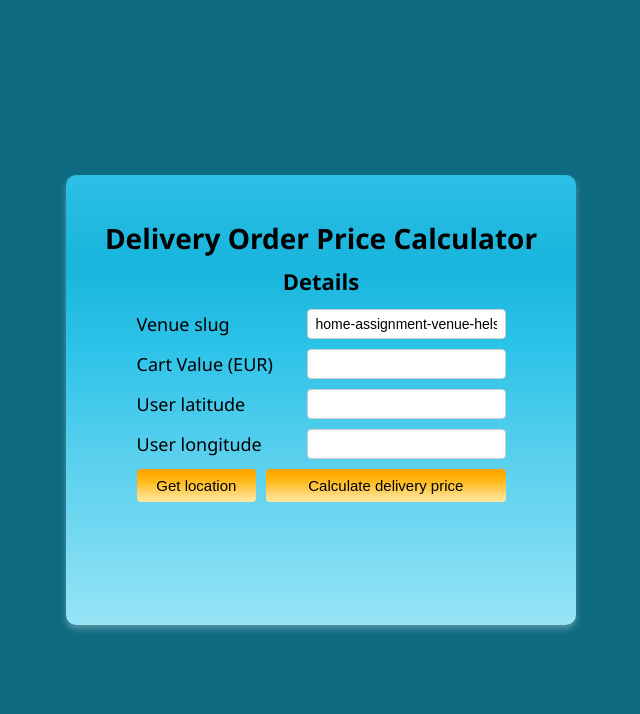
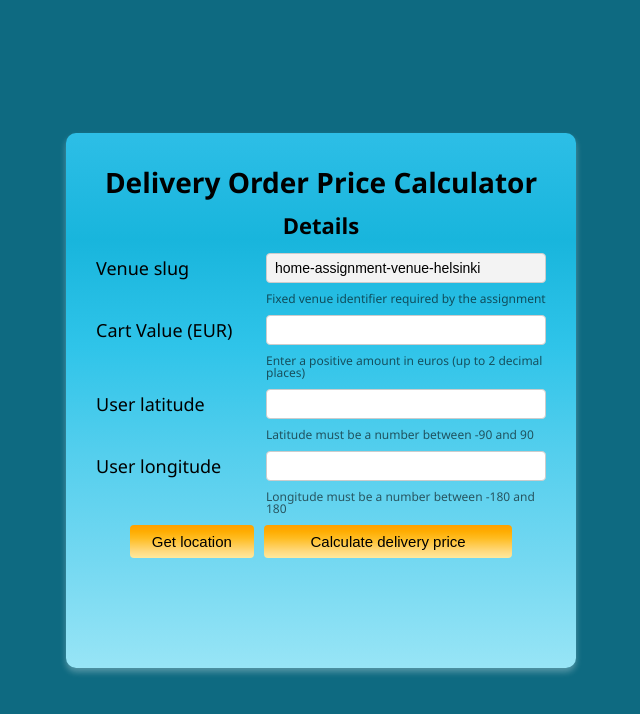
Before and after one commit to SimosTigkas/Delivery-Order-Price-Calculator, a React (Vite) app in the folder dopc/: page / in a window 1280 px wide. Shown: the top 714 px of the page, without its empty margins (319-959 px from the left). Built offline with nearby package versions, Linux system fonts and the light colour scheme.

Commit message:
added a small hint under the inputs

```diff
--- a/dopc/src/App.tsx
+++ b/dopc/src/App.tsx
@@ -58,18 +58,20 @@ export function App() {
   const handleCartValueChange = (value: string) => {
     if (!/^\d*\.?\d{0,2}$/.test(value)) return;
     setCartValue(value);
-    if (validateField("cartValue", value))
+    const error = validateField("cartValue", value);
+    setErrors((prev) => ({ ...prev, cartValue: validateField("cartValue", value) }));
+    if (error)
       setResult(null);
-    setErrors((prev) => ({ ...prev, cartValue: validateField("cartValue", value) }));
   };
 
   const handleCoordinateChange = (field: "userLat" | "userLong", value: string) => {
     if (!/^-?\d*\.?\d*$/.test(value)) return;
     if (field === "userLat") setUserLat(value);
     else setUserLong(value);
-    if (validateField(field, value))
+    const error = validateField(field, value);
+    setErrors((prev) => ({ ...prev, [field]: validateField(field, value) }));
+    if (error)
       setResult(null);
-    setErrors((prev) => ({ ...prev, [field]: validateField(field, value) }));
   };
 
   async function fetchVenueDetails(): Promise<VenueData> {
@@ -213,19 +215,23 @@ export function App() {
     <div className="inputs">
         <div className="input-group">
           <label htmlFor="venueSlug">Venue slug</label>
-          <input type="text" data-testid="venueSlug" id="venueSlug" value="home-assignment-venue-helsinki" readOnly/>
+          <input type="text" data-testid="venueSlug" id="venueSlug" value="home-assignment-venue-helsinki" readOnly aria-describedby="venueSlug-hint"/>
+          <small id="venueSlug-hint">Fixed venue identifier required by the assignment</small>
         </div>
         <div className="input-group">
           <label htmlFor="cartValue">Cart Value (EUR)</label>
-          <input type="text" inputMode="decimal" data-testid="cartValue" id="cartValue" value={cartValue} aria-invalid={!!errors.cartValue} aria-describedby={errors.cartValue ? "cartValue-error" : undefined} onChange={e => handleCartValueChange(e.target.value)} />
+          <input type="text" inputMode="decimal" data-testid="cartValue" id="cartValue" value={cartValue} aria-invalid={!!errors.cartValue} aria-describedby={errors.cartValue ? "cartValue-hint cartValue-error" : "cartValue-hint"} onChange={e => handleCartValueChange(e.target.value)} />
+          <small id="cartValue-hint">Enter a positive amount in euros (up to 2 decimal places)</small>
         </div>
         <div className="input-group">
           <label htmlFor="userLatitude">User latitude </label>
-          <input type="text" inputMode="decimal" data-testid="userLatitude" id="userLatitude" value={userLat} aria-invalid={!!errors.userLat} aria-describedby={errors.userLat ? "userLat-error" : undefined} onChange={e => handleCoordinateChange("userLat", e.target.value)} />
+          <input type="text" inputMode="decimal" data-testid="userLatitude" id="userLatitude" value={userLat} aria-invalid={!!errors.userLat} aria-describedby={errors.userLat ? "userLat-hint userLat-error" : "userLat-hint"} onChange={e => handleCoordinateChange("userLat", e.target.value)} />
+          <small id="userLat-hint">Latitude must be a number between -90 and 90</small>
         </div>
         <div className="input-group">
           <label htmlFor="userLongitude">User longitude </label>
-          <input type="text" inputMode="decimal" data-testid="userLongitude" id="userLongitude" value={userLong} aria-invalid={!!errors.userLong} aria-describedby={errors.userLong ? "userLong-error" : undefined} onChange={e => handleCoordinateChange("userLong", e.target.value)} />
+          <input type="text" inputMode="decimal" data-testid="userLongitude" id="userLongitude" value={userLong} aria-invalid={!!errors.userLong} aria-describedby={errors.userLong ? "userLong-hint userLong-error" : "userLong-hint"} onChange={e => handleCoordinateChange("userLong", e.target.value)} />
+          <small id="userLong-hint">Longitude must be a number between -180 and 180</small>
         </div>
         <div className="button-group">
           <button data-testid="getUserLocation" onClick={getUserLocation} disabled={isGettingLocation || isAnimating} aria-busy={isGettingLocation} aria-label={isGettingLocation ? "Getting user location" : "Get location"}>{isGettingLocation ? (<><Spinner /></>) : ("Get location")}</button>
--- a/dopc/src/index.css
+++ b/dopc/src/index.css
@@ -75,10 +75,25 @@ label {
     box-sizing: border-box;
 }
 
+.input-group input[readonly] {
+    background-color: #f3f3f3;
+    cursor: not-allowed;
+}
+
+
 .input-group input:focus {
     outline: none;
     border-color: orange;
 }
+
+.input-group small {
+    grid-column: 2;
+    font-size: 12px;
+    color: rgba(0, 0, 0, 0.7);
+    line-height: 1;
+    opacity: 0.85;
+}
+
 
 button {
     padding: 8px 18px;
@@ -103,10 +118,9 @@ button:hover {
 .button-group {
     display: grid;
     grid-template-columns: 1fr 2fr;
-    align-items: center;
-    justify-content: space-between;
-    width: 100%;
+    width: 85%;
     gap: 10px;
+    margin: 0px auto;
 }
 
 @keyframes spin {
@@ -157,6 +171,7 @@ button:hover {
         font-size: 15px;
         padding: 8px 16px;
         margin-top: 0px;
+        margin: 0px auto;
     }
     .inputs {
         gap: 6px;
@@ -168,6 +183,9 @@ button:hover {
         grid-template-columns: 1fr;
         gap: 3px;
     }
+    .input-group small{
+        grid-column: 1;
+    }
     .button-group {
         grid-template-columns: 1fr;
     }
```
